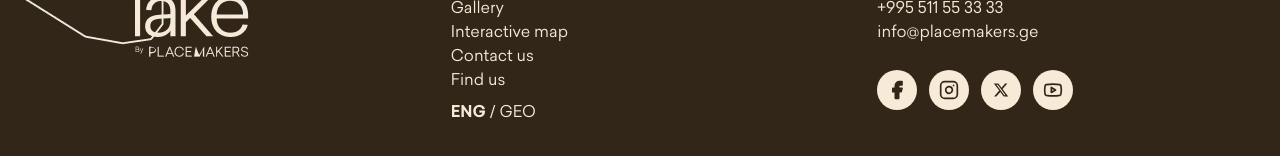
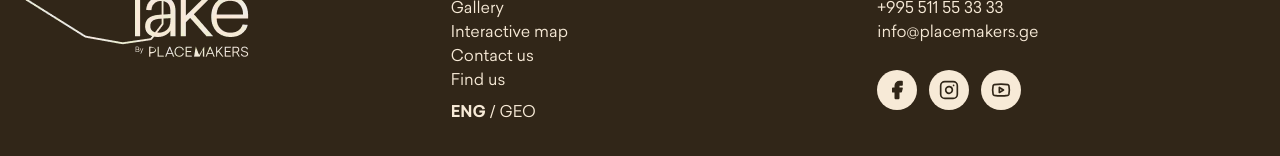
Before and after one commit to Tornikesamkharadze/thelake, a Next.js app: page /en/about in a window 1280 px wide. Shown: the part 3012-3168 px from the top of the page. Built offline with nearby package versions, Linux system fonts and the light colour scheme.

Commit message:
fix contactpopup remoe twitter from footer

```diff
--- a/components/ContactPopup.js
+++ b/components/ContactPopup.js
@@ -18,26 +18,11 @@ export default function ContactPopup() {
 
   const handleWhatsApp = () => {
     const phoneNumber = "+995511553333";
-    const isMobile = /iPhone|iPad|iPod|Android/i.test(navigator.userAgent);
-
-    if (isMobile) {
-      window.location.href = `whatsapp://send?phone=${phoneNumber}`;
-      setTimeout(() => {
-        window.location.href = `https://web.whatsapp.com/send?phone=${phoneNumber}`;
-      }, 2000);
-    } else {
-      window.open(
-        `https://web.whatsapp.com/send?phone=${phoneNumber}`,
-        "_blank"
-      );
-    }
+    window.location.href = `whatsapp://send?phone=${phoneNumber}`;
   };
 
   const handleMessenger = () => {
-    window.open(
-      "https://www.facebook.com/messages/t/645219515337992",
-      "_blank"
-    );
+    window.location.href = "fb-messenger://user-thread/645219515337992";
   };
 
   const popupVariants = {
--- a/components/Footer.js
+++ b/components/Footer.js
@@ -102,7 +102,7 @@ export function Footer() {
           {/* Social Media Icons */}
           <div className="flex gap-3">
             <a
-              href="https://facebook.com"
+              href="https://www.facebook.com/thelake.ge/"
               target="_blank"
               rel="noopener noreferrer"
               className={`w-10 h-10 rounded-full ${
@@ -118,7 +118,7 @@ export function Footer() {
               />
             </a>
             <a
-              href="https://instagram.com"
+              href="https://www.instagram.com/thelake_tba/"
               target="_blank"
               rel="noopener noreferrer"
               className={`w-10 h-10 rounded-full ${
@@ -133,27 +133,7 @@ export function Footer() {
               />
             </a>
             <a
-              href="https://twitter.com"
-              target="_blank"
-              rel="noopener noreferrer"
-              className={`w-10 h-10 rounded-full ${
-                isHomePage ? "bg-[#1A1A1A]" : "bg-[#F7EAD7]"
-              } flex items-center justify-center hover:opacity-80 transition-opacity`}
-              aria-label="X (Twitter)"
-            >
-              <svg
-                className={`w-4 h-4 ${
-                  isHomePage ? "text-[#E8DCC8]" : "text-[#312618]"
-                }`}
-                viewBox="0 0 24 24"
-                fill="currentColor"
-                xmlns="http://www.w3.org/2000/svg"
-              >
-                <path d="M18.244 2.25h3.308l-7.227 8.26 8.502 11.24H16.17l-5.214-6.817L4.99 21.75H1.68l7.73-8.835L1.254 2.25H8.08l4.713 6.231zm-1.161 17.52h1.833L7.084 4.126H5.117z" />
-              </svg>
-            </a>
-            <a
-              href="https://youtube.com"
+              href="https://www.youtube.com/@TheLakeByPlacemakers"
               target="_blank"
               rel="noopener noreferrer"
               className={`w-10 h-10 rounded-full ${
```
